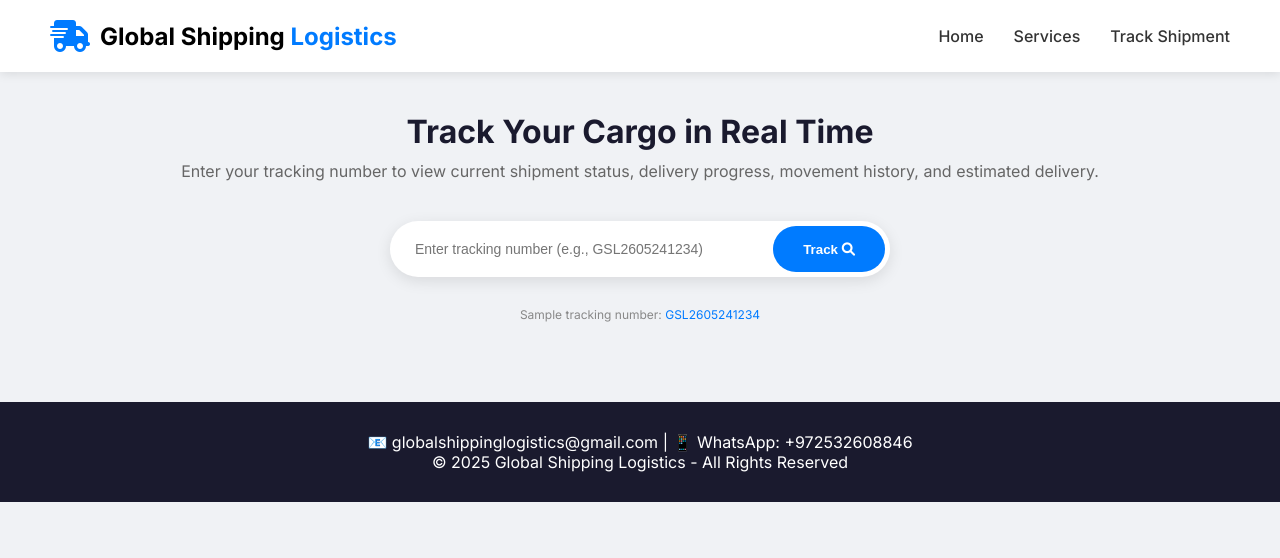
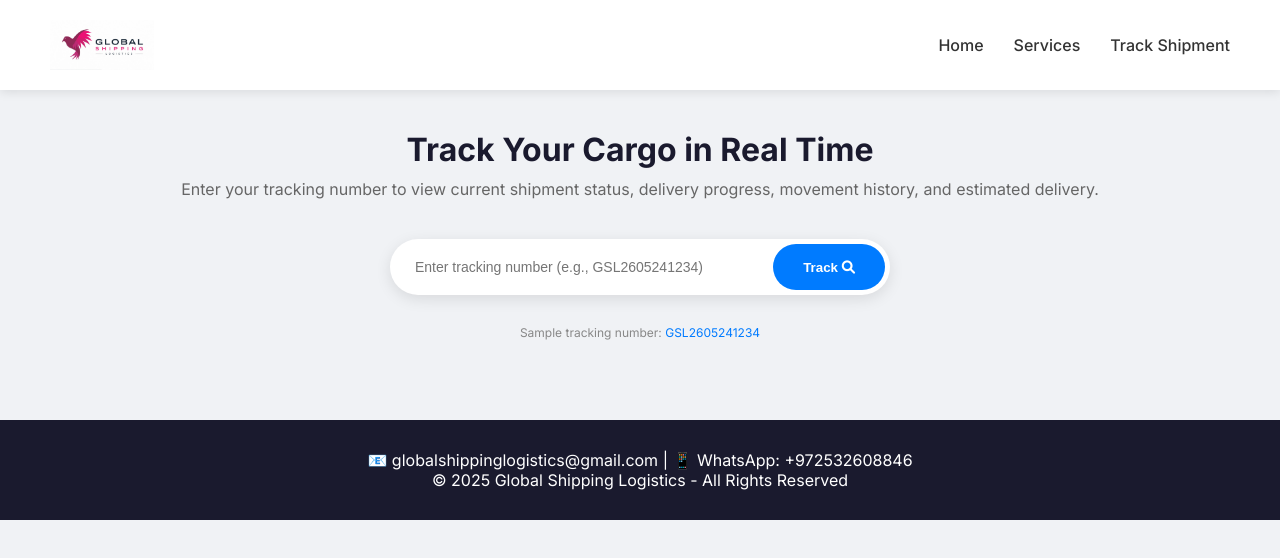
Before and after one commit to dayo23-dayo/shipping-website, a website: page track.html in a window 1280 px wide. Drawn offline with Linux system fonts and the light colour scheme.

Commit message:
Add logo image to track and admin pages

```diff
--- a/track.html
+++ b/track.html
@@ -259,9 +259,8 @@
 <body>
     <nav>
         <div class="logo">
-            <i class="fas fa-shipping-fast"></i>
-            <h1>Global Shipping<span> Logistics</span></h1>
-        </div>
+    <img src="logo.png" alt="Global Shipping Logistics" style="height: 50px; width: auto;">
+</div>
         <ul>
             <li><a href="index.html">Home</a></li>
             <li><a href="#services">Services</a></li>
```
Also changed, not shown: admin.html (+3 -1 lines).
